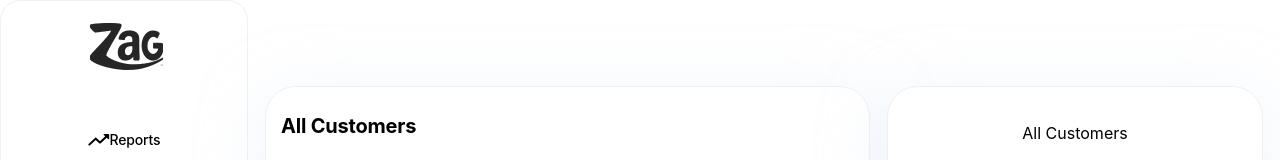
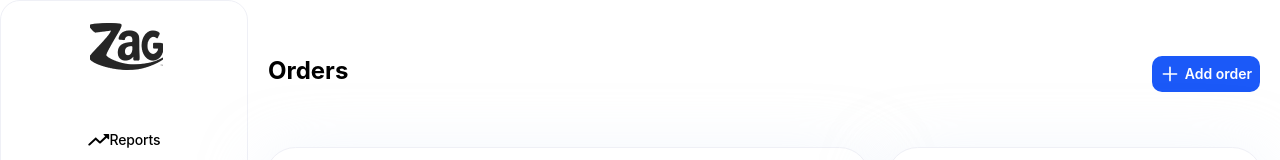
Before and after one commit to divyambadala43/ZAG-ASSIGMENT-DASHBOARD, a React (Create React App) app: page / in a window 1280 px wide. Shown: the top 160 px of the page. Built offline with nearby package versions, Linux system fonts and the light colour scheme.

Commit message:
UPDATE: Header Component

```diff
--- a/src/App.js
+++ b/src/App.js
@@ -1,4 +1,5 @@
 import AllCustomers from "./components/AllCustomers";
+import Header from "./components/Header";
 import Sidebar from "./components/Sidebar";
 import StatsOverview from "./components/StatsOverview";
 import Table from "./components/Table";
@@ -9,6 +10,7 @@
     <div className={styles.container}>
       <Sidebar />
       <div className={styles.rightContainer}>
+        <Header />
         <div className={styles.chartContainer}>
           <AllCustomers />
           <StatsOverview />
--- a/src/components/Header.js
+++ b/src/components/Header.js
@@ -0,0 +1,26 @@
+import React from "react";
+import styles from "../styles/Header.module.css";
+
+const Header = () => {
+  return (
+    <div className={styles.headerContainer}>
+      <div className={styles.heading}>Orders</div>
+      <div className={styles.orderButton}>
+        <svg
+          xmlns="http://www.w3.org/2000/svg"
+          width="20"
+          height="20"
+          viewBox="0 0 24 24"
+          fill="none">
+          <path
+            d="M12.007 3.09752C11.7425 3.09722 11.4887 3.20217 11.3017 3.38921C11.1147 3.57625 11.0097 3.83002 11.01 4.09454L11.0029 11.003L4.08743 11.003C3.82291 11.0027 3.56914 11.1076 3.3821 11.2947C3.19505 11.4817 3.09011 11.7355 3.09041 12C3.09041 12.5515 3.53588 12.997 4.08743 12.997L11.0029 12.997L11.0029 19.9125C11.0029 20.4641 11.4484 20.9095 12 20.9095C12.5515 20.9095 12.997 20.4641 12.997 19.9125L12.997 12.997L19.9125 12.997C20.464 12.997 20.9095 12.5515 20.9095 12C20.9095 11.4484 20.464 11.003 19.9125 11.003H12.997L12.997 4.08747C12.997 3.55006 12.5444 3.09752 12.007 3.09752Z"
+            fill="white"
+          />
+        </svg>
+        <div className={styles.buttonText}>Add order</div>
+      </div>
+    </div>
+  );
+};
+
+export default Header;
--- /dev/null
+++ b/src/styles/Header.module.css
@@ -0,0 +1,29 @@
+.headerContainer {
+  display: flex;
+  justify-content: space-between;
+  margin: 0 20px;
+}
+
+.heading {
+  color: #000;
+  font-size: 24px;
+  font-weight: 700;
+}
+
+.orderButton {
+  display: flex;
+  padding: 8px;
+  justify-content: center;
+  align-items: center;
+  border-radius: 10px;
+  background: #1b59f8;
+}
+
+.buttonText {
+  font-size: 14px;
+  font-style: normal;
+  font-weight: 600;
+  line-height: 18px;
+  margin-left: 5px;
+  color: #fff;
+}
```
